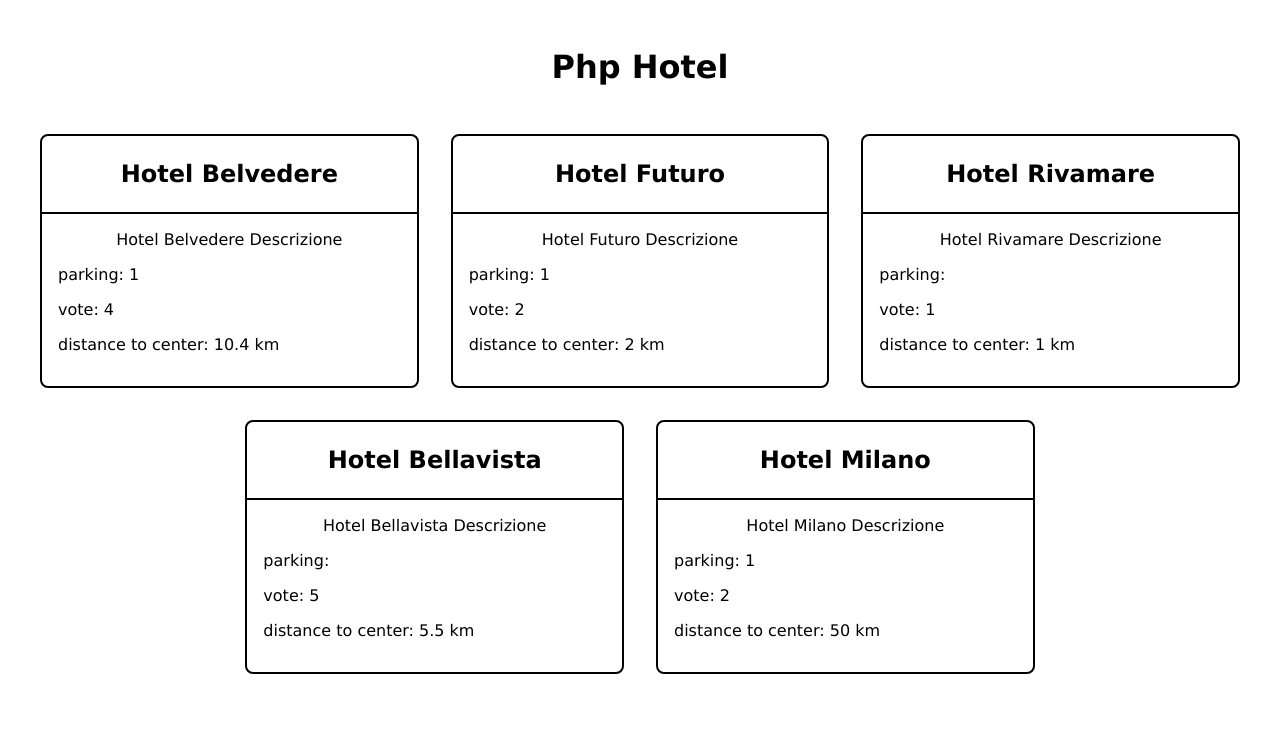
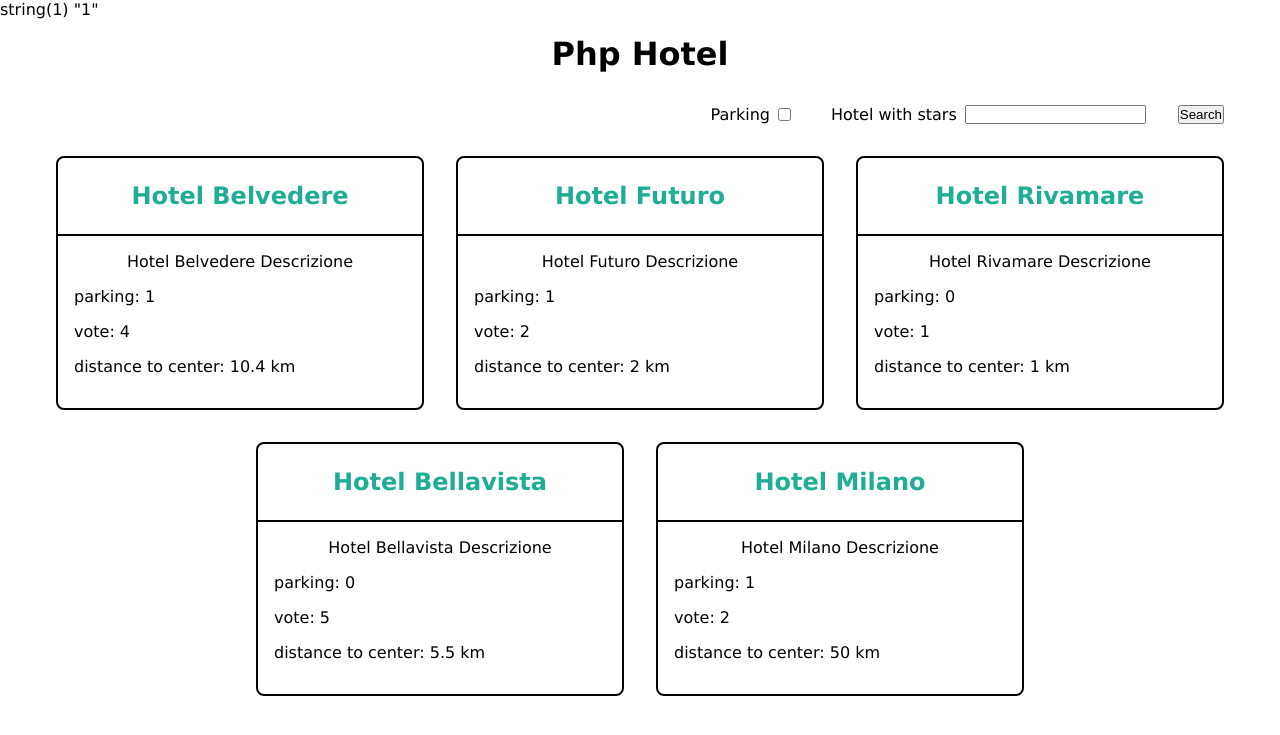
Before and after one commit to Marco-Vigilio/php-hotel, a PHP site: page /?parking=1 in a window 1280 px wide. Shown: the top 735 px of the page. Run offline with PHP 8.4, Linux system fonts and the light colour scheme.

Commit message:
aggiugo colore + aggiungo filtri

```diff
--- a/css/style.css
+++ b/css/style.css
@@ -13,21 +13,26 @@ body {
 }
 
 h1 {
-    margin: 3rem 0;
+    margin: 1rem 0;
 }
 
 h2 {
     padding: 1.5rem;
     border-bottom: 2px solid black;
+    color: #20ad96;
+}
+
+.flex {
+    display: flex;
 }
 
 .contain {
     max-width: 1200px;
     margin: 0 auto;
-    display: flex;
     justify-content: center;
     flex-wrap: wrap;
     gap: 2rem;
+    padding: 1rem;
 }
 
 .center {
@@ -47,3 +52,24 @@ h2 {
 li {
     margin: 1rem 0;
 }
+
+.item:hover {
+
+    box-shadow: rgba(100, 100, 111, 0.2) 0px 7px 29px 0px;
+}
+
+form {
+    justify-content: flex-end;
+}
+
+label {
+    padding: 0 .5rem;
+}
+
+form label:nth-last-of-type(1) {
+    margin-left: 2rem;
+}
+
+form input:last-child {
+    margin-left: 2rem;
+}
--- a/index.php
+++ b/index.php
@@ -42,6 +42,19 @@
 
     $empty = 0;
 
+    $newArray = [];
+
+   var_dump($_GET["parking"]);
+/*
+    if($_GET["parking"] === on){
+        foreach ($hotels as $key => $value) {
+            var_dump($value);
+        }
+    }
+    else{
+        $newArray = $hotels;
+    }
+*/
 ?>
 
 <html lang="en">
@@ -52,19 +65,35 @@
         <title>Php Hotel</title>
     </head>
     <body>
-        <header>
+        <main>
+        <h1 class="center">Php Hotel</h1>
+        <div class="contain">
+            <form class="flex" action="./index.php" method="get">
+                <label for="park">Parking</label>
+                <input type="checkbox" name="parking" id="parking">
 
-        </header>
-        <main>
-            <h1 class="center">Php Hotel</h1>
-            <div class="contain">
+                <label for="stars">Hotel with stars</label>
+                <input type="text" name="stars" id="stars">
+
+                <input type="submit" value="Search">
+            </form>
+        </div>
+
+            <div class="contain flex">
                 <?php foreach ($hotels as $key => $value) { ?>
                     <div class="item">
                         <h2 class="center"><?php echo $value["name"] ?></h2>
                         <div class="info">
                             <p class="center"><?php echo $value["description"] ?></p>
                             <ul>
-                                <li>parking: <?php echo $value["parking"] ?></li>
+                                <li>parking:
+                                    <?php if(!empty($value["parking"])){
+                                        echo $value["parking"];
+                                    }else{
+                                        echo $empty;
+                                    }
+                                    ?>
+                                </li>
                                 <li>vote: <?php echo $value["vote"] ?></li>
                                 <li>distance to center: <?php echo $value["distance_to_center"] ?> km</li>
                             </ul>
```
